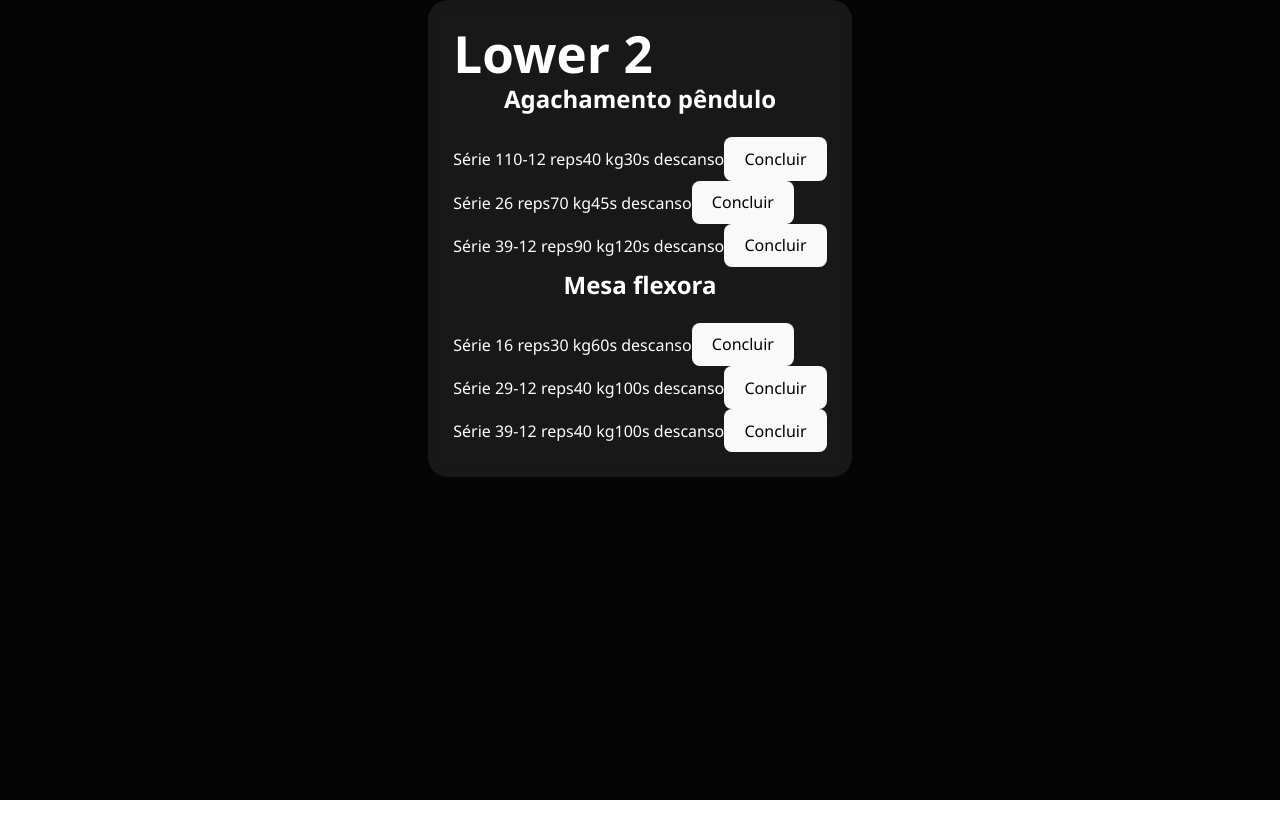
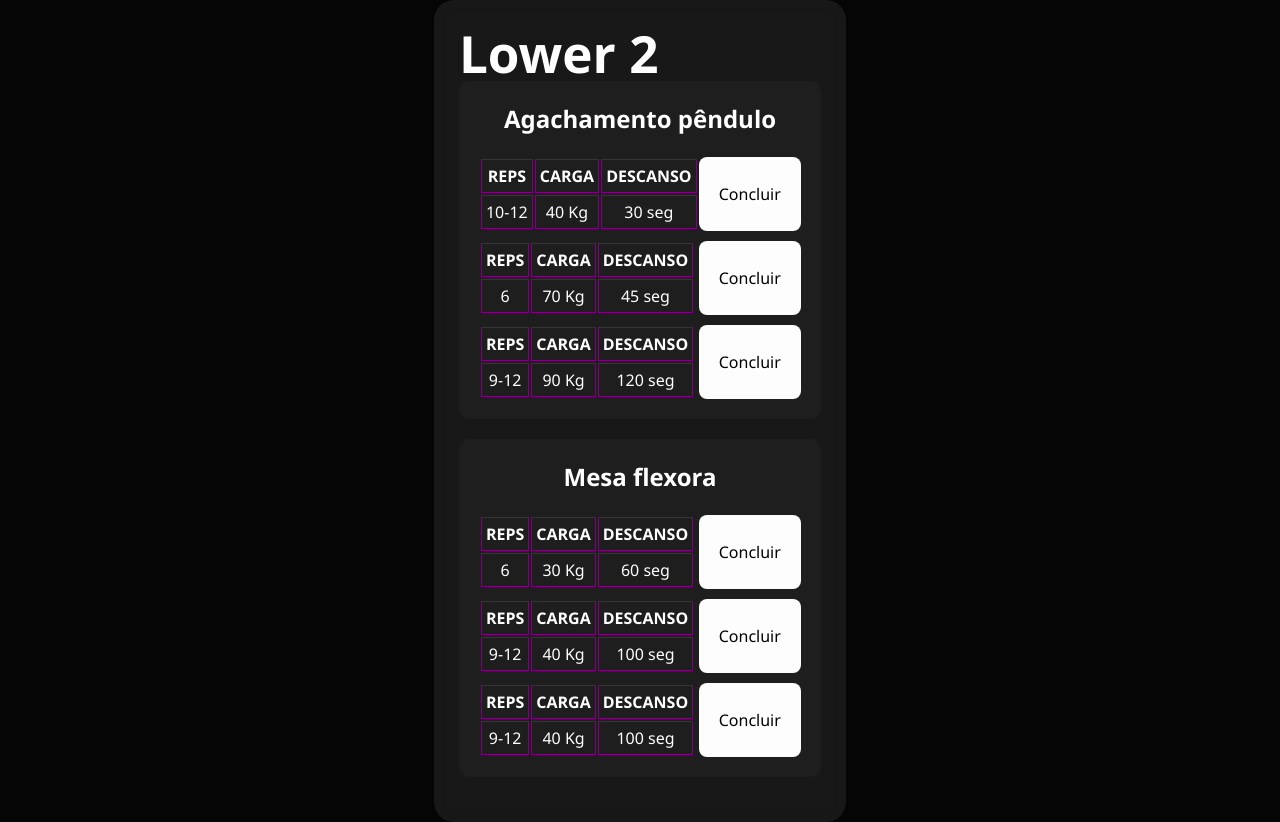
Before and after one commit to raul4500/Trainning-Guide, a React (Vite) app: page /start/4 in a window 1280 px wide. Before the commit the page ends 800 px from the top, so only its background shows below. Built offline with nearby package versions, Linux system fonts and the light colour scheme.

Commit message:
add table for exercises

```diff
--- /dev/null
+++ b/src/components/ExerciseCard.css
@@ -0,0 +1,41 @@
+.exercise-card{
+  background:#1e1e1e;
+  padding:20px;
+  border-radius:10px;
+  margin-bottom:20px;
+}
+
+.set{
+  display:flex;
+  justify-content:space-between;
+  margin-top:10px;
+}
+
+.set.done{
+  opacity:0.5;
+  text-decoration:line-through;
+}
+
+
+button {
+  border-radius: 8px;
+  border: 1px solid transparent;
+  padding: 0.6em 1.2em;
+  font-size: 1em;
+  font-weight: 500;
+  font-family: inherit;
+  background-color: #fdfdfd;
+  cursor: pointer;
+  transition: border-color 0.25s;
+}
+button:hover {
+  border-color: #646cff;
+}
+
+td, th{
+    margin: 0;
+    border: 1px solid purple;
+    align-items: center;
+    padding: 4px;
+    text-align: center;
+}
--- a/src/components/ExerciseCard.jsx
+++ b/src/components/ExerciseCard.jsx
@@ -1,5 +1,6 @@
 import { useState } from "react"
 import SetItem from "./SetItem"
+import "./ExerciseCard.css"
 
 function ExerciseCard({ exercise }) {
 
--- a/src/components/SetItem.jsx
+++ b/src/components/SetItem.jsx
@@ -4,13 +4,18 @@ function SetItem({ set, index, completed, finishSet }) {
 
     <div className={`set ${completed ? "done" : ""}`}>
 
-      <span>Série {index + 1}</span>
-
-      <span>{set.reps} reps</span>
-
-      <span>{set.kg} kg</span>
-
-      <span>{set.rest}s descanso</span>
+      <table>
+        <tr>
+          <th>REPS</th>
+          <th>CARGA</th>
+          <th>DESCANSO</th>
+        </tr>
+        <tr>
+          <td>{set.reps}</td>
+          <td>{set.kg} Kg</td>
+          <td>{set.rest} seg</td>
+        </tr>
+      </table>
 
       {!completed && (
         <button onClick={() => finishSet(index)}>
--- a/src/index.css
+++ b/src/index.css
@@ -33,35 +33,3 @@ h1 {
   font-size: 3.2em;
   line-height: 1.1;
 }
-
-button {
-  border-radius: 8px;
-  border: 1px solid transparent;
-  padding: 0.6em 1.2em;
-  font-size: 1em;
-  font-weight: 500;
-  font-family: inherit;
-  background-color: #1a1a1a;
-  cursor: pointer;
-  transition: border-color 0.25s;
-}
-button:hover {
-  border-color: #646cff;
-}
-button:focus,
-button:focus-visible {
-  outline: 4px auto -webkit-focus-ring-color;
-}
-
-@media (prefers-color-scheme: light) {
-  :root {
-    color: #213547;
-    background-color: #ffffff;
-  }
-  a:hover {
-    color: #747bff;
-  }
-  button {
-    background-color: #f9f9f9;
-  }
-}
```
Also changed, not shown: 1 other file (tests, documents, lock files or other folders).
